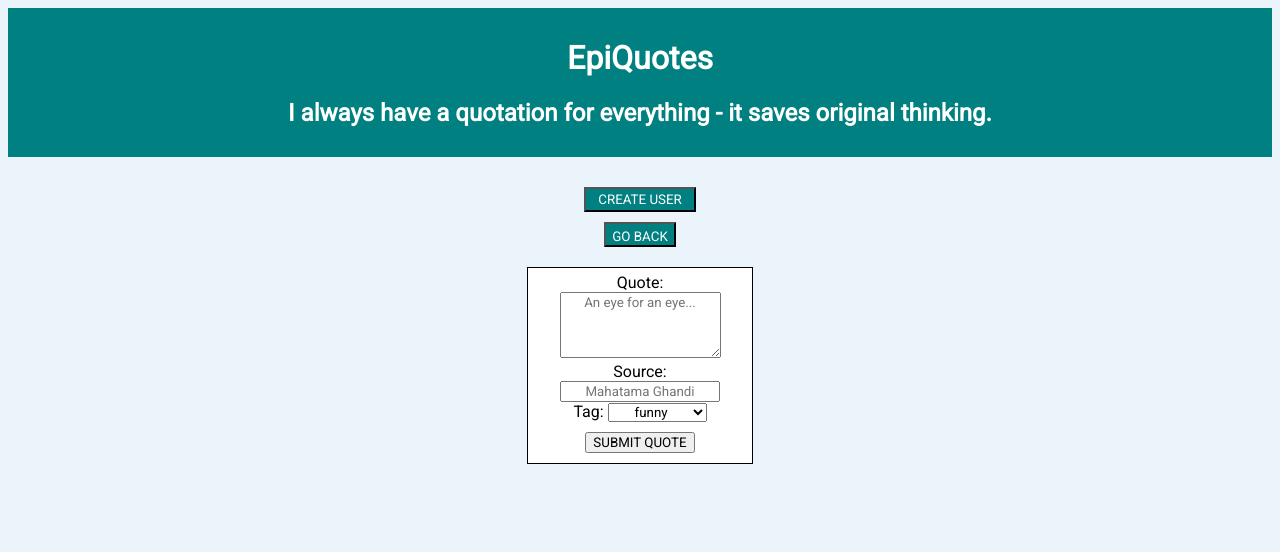
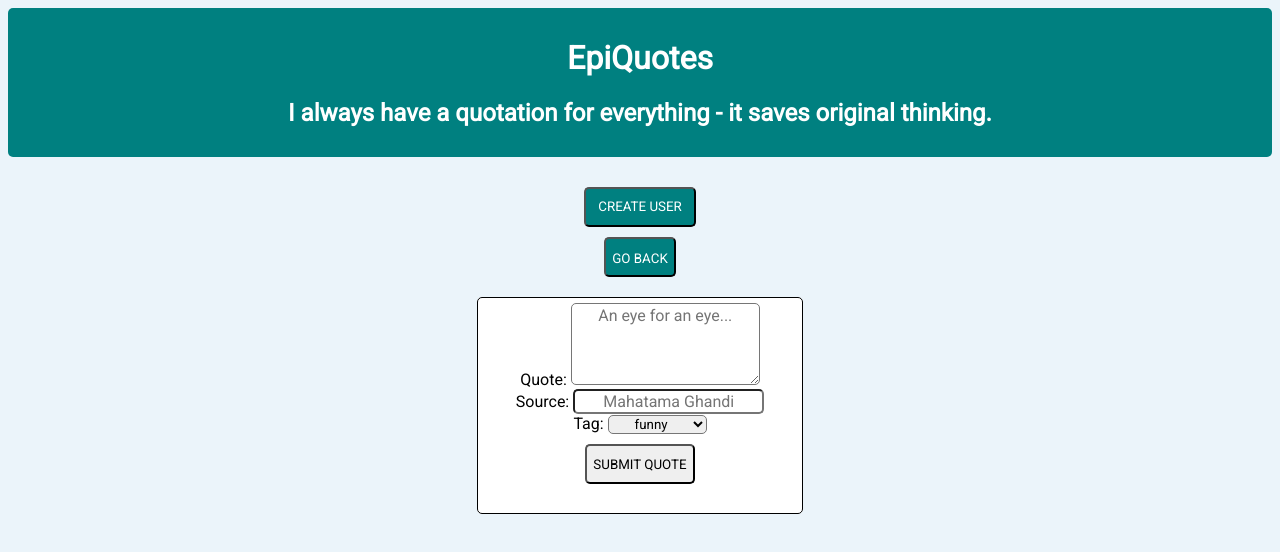
Before and after one commit to lewi-g/EpiQuotes, a website: page public/index.html in a window 1280 px wide. Both pictures are taken after a click on the button "ADD MY QUOTE NOW!". Drawn offline with nearby package versions, Linux system fonts and the light colour scheme; a web font is replaced by a local one.

Commit message:
rounded corners and other spacing issues

```diff
--- a/public/main.css
+++ b/public/main.css
@@ -8,6 +8,7 @@ font-family: 'Bellefair', serif;*/
 * {
   font-family: 'Roboto', sans-serif;
   text-align: center;
+  border-radius: 5px;
 }
 
 body {
@@ -32,13 +33,14 @@ form {
   padding: 10px;
 }
 
-
 p {
   font-size: 150%
 }
 
 button {
   text-transform: uppercase;
+  height: 40px;
+  width: 60px, fit-content;
 }
 
 
@@ -81,19 +83,23 @@ header {
   padding: 3px 12px;
 }
 
-
+textarea, input {
+  font-size: 1em;
+}
 
 /*THE SEARCH QUOTE FORM*/
 fieldset {
   background-color: white;
   border: 1px solid black;
   margin: auto;
-  width: 200px;
+  width: 300px;
+  height: 200px;
 }
 
 fieldset > input {
   background-color: white;
   margin: 10px;
+  overflow-wrap: normal;
 }
 
 fieldset > button {
```
